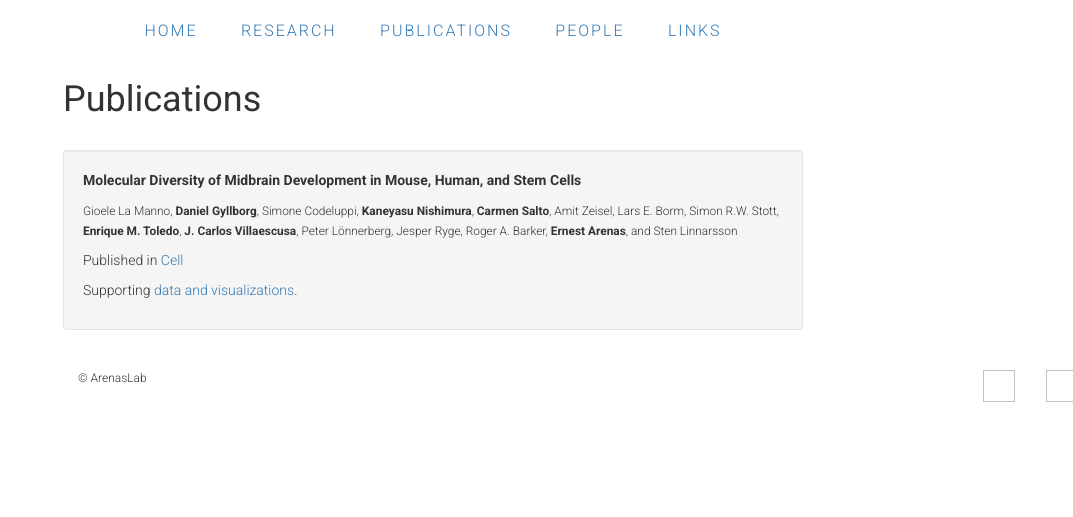
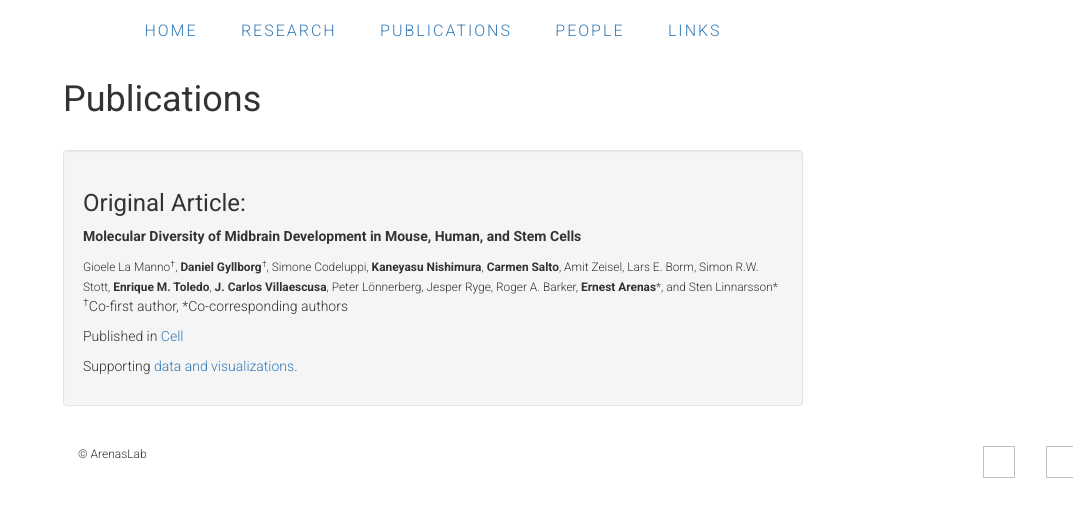
Before and after one commit to ArenasLab/arenaslab.github.io, a Jekyll site: the page publications/index.html, which Jekyll copies as it is, in a window 1280 px wide. Shown: the top 517 px of the page, without its empty margins (207-1280 px from the left). Built offline with Jekyll 4.4.1, drawn with Linux system fonts in a browser that asks for light colours.

Commit message:
Update index.html

```diff
--- a/publications/index.html
+++ b/publications/index.html
@@ -57,16 +57,16 @@
             <div class="well">
               <li class="media">
                 <div class="media-body">
-                  <!-- <img class="pull-left" style="margin-right:10px;" src="/img/Cell_2016b.jpg" height="175px" /> -->
+                  <h3>Original Article:</h3>
                   <strong class="media-heading">
                     Molecular Diversity of Midbrain Development in Mouse, Human, and Stem Cells
                   </strong>
                   <p></p>
-                  <small>Gioele La Manno, <b>Daniel Gyllborg</b>, Simone Codeluppi, <b>Kaneyasu Nishimura</b>, <b>Carmen Salto</b>, Amit Zeisel, Lars E. Borm, Simon R.W. Stott, <b>Enrique M. Toledo</b>, <b>J. Carlos Villaescusa</b>, Peter Lönnerberg, Jesper Ryge, Roger A. Barker, <b>Ernest Arenas</b>, and Sten Linnarsson</small>
-      <p></p>
+                  <small>Gioele La Manno<sup>&#8224;</sup>, <b>Daniel Gyllborg</b><sup>&#8224;</sup>, Simone Codeluppi, <b>Kaneyasu Nishimura</b>, <b>Carmen Salto</b>, Amit Zeisel, Lars E. Borm, Simon R.W. Stott, <b>Enrique M. Toledo</b>, <b>J. Carlos Villaescusa</b>, Peter Lönnerberg, Jesper Ryge, Roger A. Barker, <b>Ernest Arenas</b>*, and Sten Linnarsson*</small>
+      <p><sup>&#8224;</sup>Co-first author, *Co-corresponding authors</p>
       <p>
         Published in <a href="http://www.cell.com/cell/fulltext/S0092-8674(16)31309-5">Cell</a>
-         <!-- (<a href="/pdf/Cell 2016b.pdf">PDF</a> / <a href="10.1016/j.cell.2016.09.027">Sci-hub</a>) -->
+
       </p>
 
             <p>Supporting <a href="http://linnarssonlab.org/ventralmidbrain/">data and visualizations</a>.</p>
```
